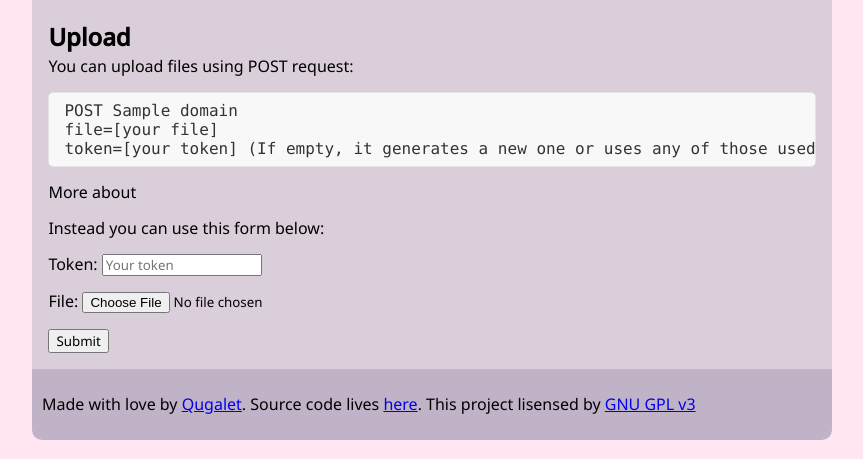
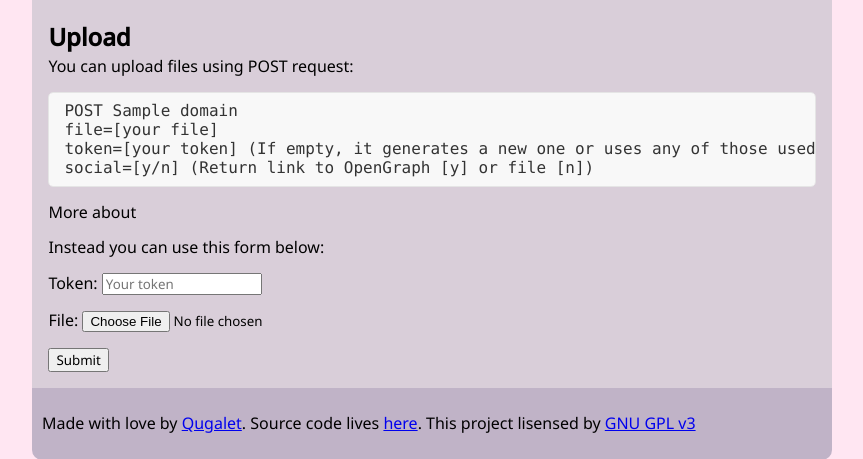
Before and after one commit to Andrmist/m0espace, a Flask app: template templates/upload.html in a window 1280 px wide. Shown: the part 82-541 px from the top of the page, without its empty margins (208-1071 px from the left). Run offline with Flask 2, Linux system fonts and the light colour scheme; the template is opened without the code that fills it: most values are stand-ins (such as "Sample title", 1, 10 or a date in 2020); parts of the project's set-up code (start-up, migrations or seed data) failed here and were passed over.

Commit message:
Added 'social' field in POST form which returns link to file with OpenGraph

```diff
--- a/main.py
+++ b/main.py
@@ -175,7 +175,10 @@ def index_upload():
                         mime.from_file(os.path.join("uploads", res))))
         if 'html' in request.form and request.form["html"] == "1":
             return redirect(url_for("social", path=res))
-        return f"{config.domain}/i/{res}"
+        if 'social' in request.form and request.form["social"] == "y":
+            return f"{config.domain}/social/{res}"
+        else:
+            return f"{config.domain}/i/{res}"
     else:
         return render_template("index.html", app_info=app_info, user=User(session.get("token")), max_file_size=config.max_file_size)
 
--- a/templates/social.html
+++ b/templates/social.html
@@ -10,7 +10,7 @@
     <meta name="twitter:image" content="{{ domain + "/t/" + file["id"] + ".jpg" if file["mimetype"].split("/")[0] == 'video' else domain + "/i/" + file["id"] + file["ext"] }}" /> <!-- include your hosted image full URL -->
     <meta name="twitter:card" content="summary_large_image" />
     <meta name="theme-color" content="{{ app_info["color"] }}">
-    <script type="application/json+oembed">{"type":"link","version":"1.0","author_name":"{{ app_info["name"] }}","author_url":"{{ domain }}"}</script>
+    <script type="application/json+oembed">{"type":"link","version":"1.0","author_name":"Uploaded by {{ file["name"] }} | {{ app_info["name"] }}","author_url":"{{ domain }}"}</script>
 {% endblock %}
 {% block content %}
     <style>
--- a/templates/upload.html
+++ b/templates/upload.html
@@ -60,6 +60,7 @@
     <pre><code>POST {{ domain }}
 file=[your file]
 token=[your token] (If empty, it generates a new one or uses any of those used from your ip)
+social=[y/n] (Return link to OpenGraph [y] or file [n])
 </code></pre>
     <p>More about </p>
     <p>Instead you can use this form below:</p>
@@ -70,7 +71,8 @@ token=[your token] (If empty, it generates a new one or uses any of those used f
             <p>Your token is: <a class="spoiler" id="token" href="#token" onclick="copy('{{ user.token }}')" title="Click to reveal and copy">{{ user.token }}</a></p>
             <input type="hidden" name="token" value="{{ user.token }}">
         {% endif %}
-        <input type="hidden" name="html" value="1">
+        <input type="hidden" name="social" value="y">
+        <input type="hidden" name="http" value="1">
         <p>File: <input type="file" name="file"></p>
         <input type="submit">
     </form>
```
